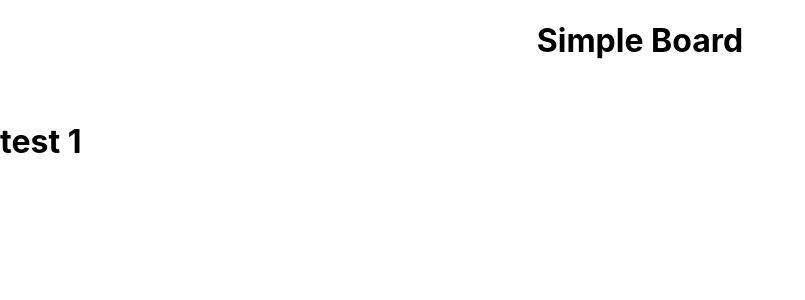
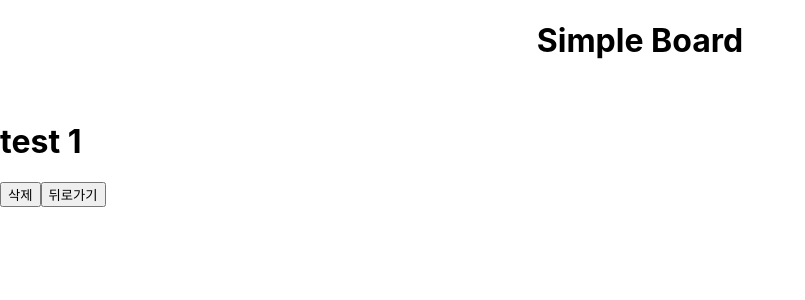
Before and after one commit to aowiql/simplecrud, a React (Create React App) app in the folder client/: page /donedetail/1 in a window 1280 px wide. Shown: the top 300 px of the page, without its empty margins (0-805 px from the left). Built offline with nearby package versions, Linux system fonts and the light colour scheme.

Commit message:
detail -> DELETE

```diff
--- a/client/src/components/DoneDetail/DoneDetail.tsx
+++ b/client/src/components/DoneDetail/DoneDetail.tsx
@@ -1,14 +1,46 @@
-import { useLocation, useParams } from "react-router-dom";
+import { useMutation, useQueryClient } from "react-query";
+import { useLocation, useNavigate, useParams } from "react-router-dom";
+import { deleteBackend } from "../../api/deletePost";
 
 const DoneDetail = () => {
   const { id } = useParams();
   const location = useLocation();
   const boardPost = location.state?.boardPost || "";
 
+  const navigate = useNavigate();
+
+  const goDonePage = () => {
+    navigate("/donepage");
+  };
+
+  const backUrl = "http://localhost:8080";
+
+  const queryClient = useQueryClient();
+
+  const mutation = useMutation(
+    (postId: number) => deleteBackend(backUrl, postId),
+    {
+      onSuccess: () => {
+        queryClient.invalidateQueries("posts");
+        navigate("/donepage");
+      },
+    }
+  );
+
+  const deleteHandler = async (postId: number) => {
+    try {
+      await mutation.mutateAsync(postId);
+    } catch (error) {
+      console.error("Error", error);
+    }
+  };
+
   return (
     <>
       <h1>test {id}</h1>
       <p>{boardPost}</p>
+      <button onClick={() => deleteHandler(Number(id))}>삭제</button>
+      <button onClick={goDonePage}>뒤로가기</button>
     </>
   );
 };
```
